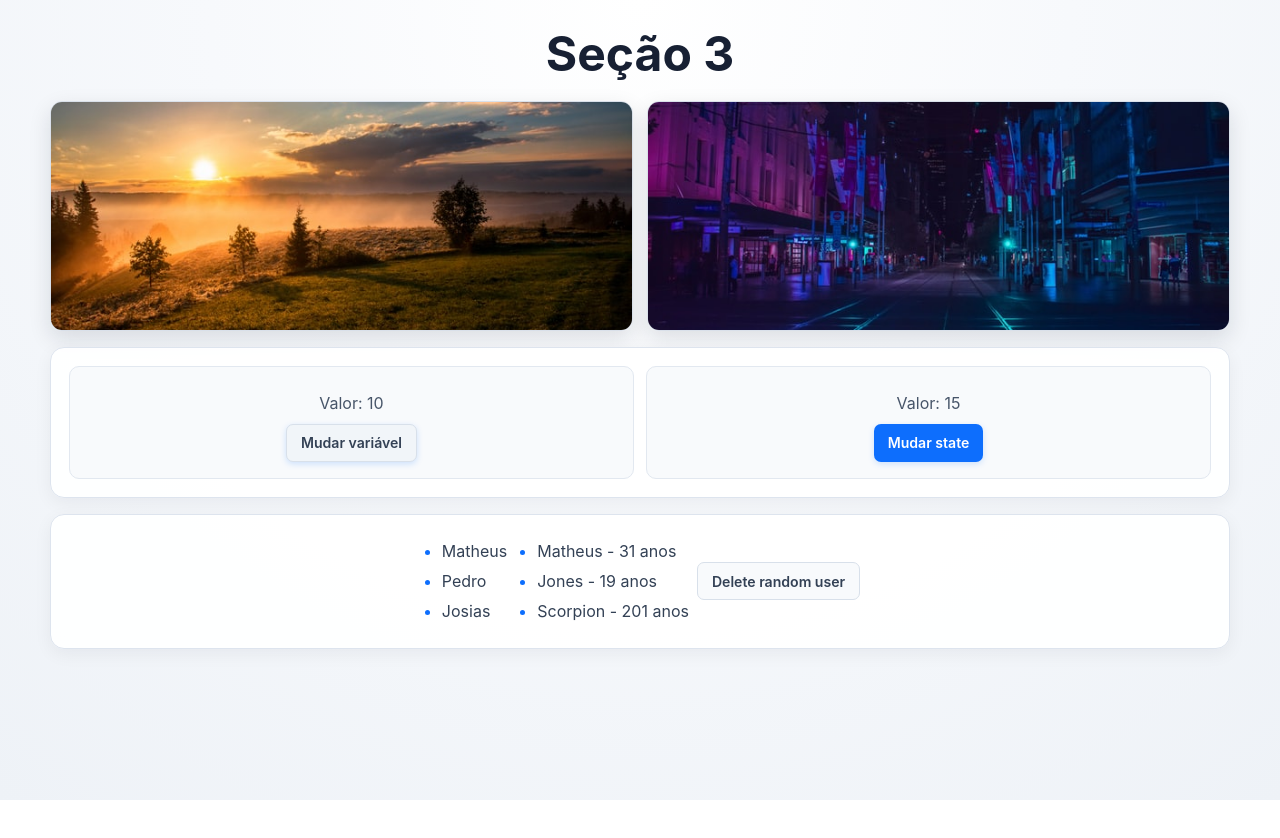
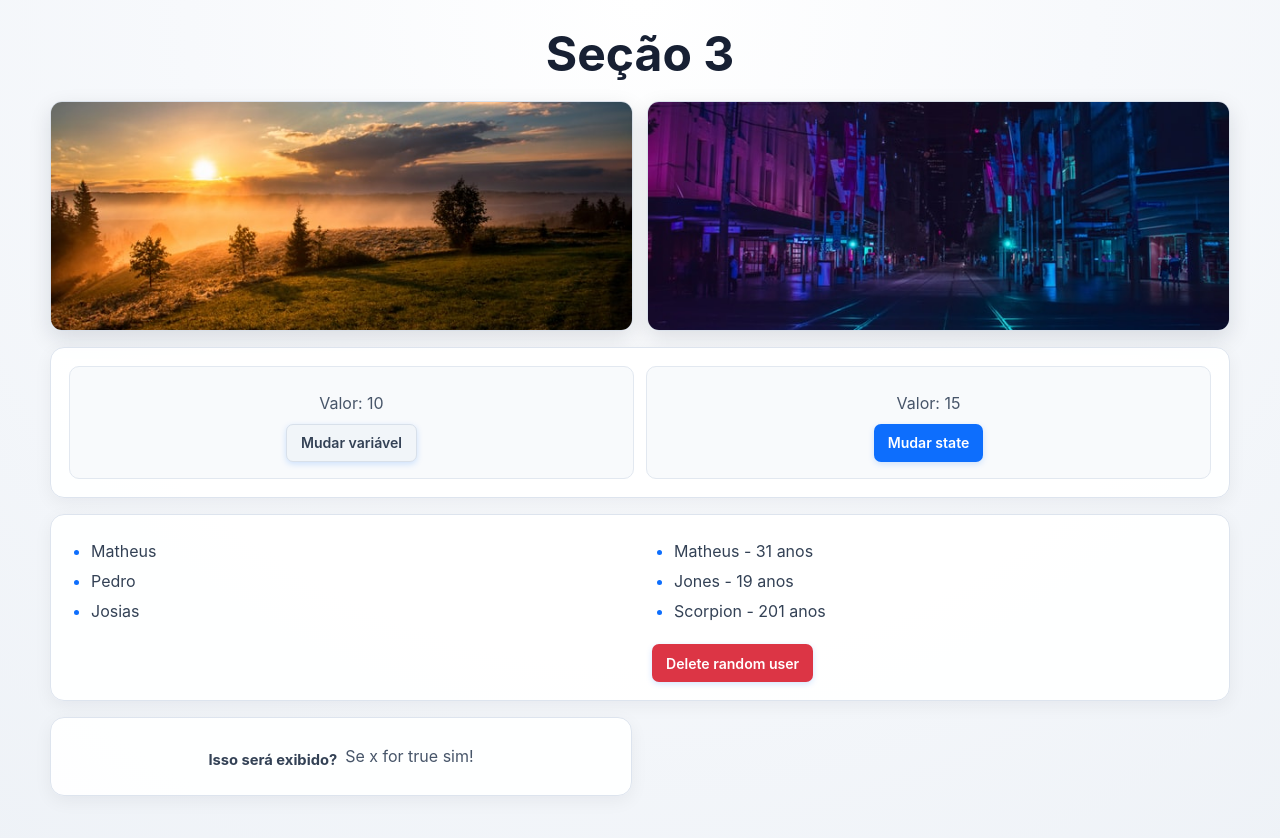
Before and after one commit to vitorcgo/fundamentos-react-lab, a React (Vite) app: page / in a window 1280 px wide. Shown: the top 838 px of the page. Before the commit the page ends 800 px from the top, so only its background shows below. Built offline with nearby package versions, Linux system fonts and the light colour scheme.

Commit message:
feat: add conditional rendering examples

```diff
--- a/src/App.jsx
+++ b/src/App.jsx
@@ -2,6 +2,7 @@ import "./App.css";
 import city from "./assets/city.jpg";
 import ManageData from "./components/ManageData";
 import ListRender from "./components/ListRender";
+import ConditionalRender from "./components/ConditionalRender";
 
 function App() {
   return (
@@ -18,6 +19,7 @@ function App() {
 
       <ManageData />
       <ListRender />
+      <ConditionalRender />
     </div>
   );
 }
--- a/src/components/ConditionalRender.js
+++ b/src/components/ConditionalRender.js
@@ -1,35 +1,17 @@
-/*
-  ==============================================================
-  COMPONENTE: ConditionalRender
-  ==============================================================
-
-  OBJETIVO DIDÁTICO
-  Controlar o que aparece na tela de acordo com valores e
-  condições JavaScript.
-
-  CONCEITOS
-  - expressões JavaScript dentro do JSX
-  - operadores booleanos
-  - renderização com &&
-  - operador ternário
-  - renderização declarativa
-
-  O QUE PRATICAR
-  1. Crie uma condição booleana simples.
-  2. Use && para exibir um conteúdo somente quando a condição for
-     verdadeira.
-  3. Crie uma segunda condição e utilize operador ternário para
-     escolher entre dois conteúdos.
-
-  CSS DISPONÍVEL
-  .lab-card, .condition-demo, .status-box, .status-box--success,
-  .status-box--warning, .concept-tag
-
-  TODO: implemente o componente durante a aula.
-*/
+import React from "react";
 
 const ConditionalRender = () => {
-  return null;
+  // Altere para false e observe a diferença na interface.
+  const x = true;
+
+  return (
+    <div>
+      <h3>Isso será exibido?</h3>
+
+      {/* O parágrafo só será renderizado quando x for true. */}
+      {x && <p>Se x for true sim!</p>}
+    </div>
+  );
 };
 
 export default ConditionalRender;
```
